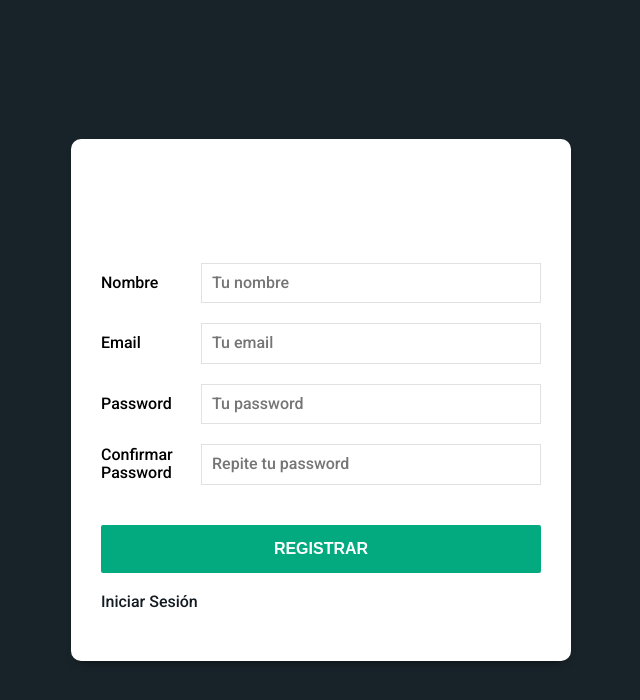
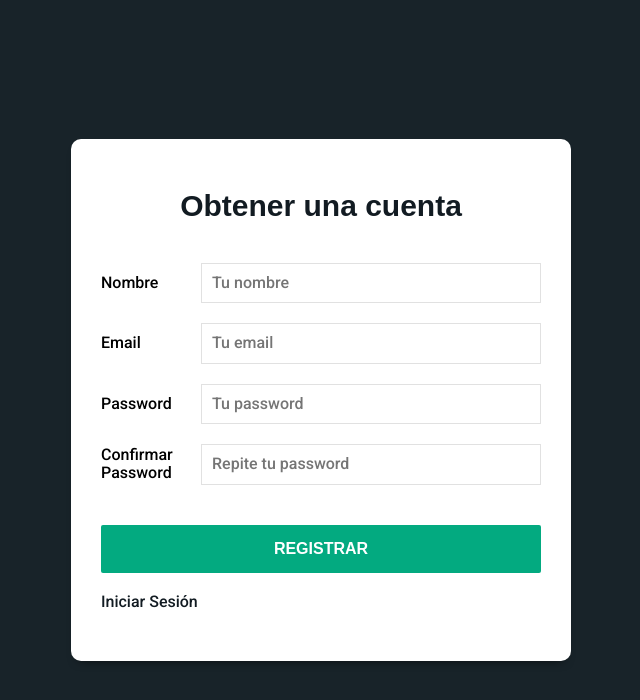
Before and after one commit to alefigure8/dashboard-react, a React (Vite) app in the folder client/: page /new-account in a window 1280 px wide. Shown: the top 700 px of the page, without its empty margins (319-959 px from the left). Built offline with nearby package versions, Linux system fonts and the light colour scheme; no server answers.

Commit message:
Adding Styles

```diff
--- a/client/src/components/auth/Auth.jsx
+++ b/client/src/components/auth/Auth.jsx
@@ -58,7 +58,7 @@ const Auth = () => {
         <div className="form-usuario">
             {alert ? (<div className={`alerta ${alert.category}`}>{alert.msg}</div>) : null}
             <div className="contenedor-form sombra-dark">
-                <h1>Iniciar sesion</h1>
+                <h1 className='h1-form'>Iniciar sesion</h1>
                 <form
                     onSubmit={onSubmit}
                 >
--- a/client/src/components/auth/NewAccount.jsx
+++ b/client/src/components/auth/NewAccount.jsx
@@ -78,7 +78,7 @@ const NewAccount = () => {
         <div className="form-usuario">
             {alert ? (<div className={`alerta ${alert.category}`}>{alert.msg}</div>) : null}
             <div className="contenedor-form sombra-dark">
-                <h1>Obtener una cuenta</h1>
+                <h1 className='h1-form'>Obtener una cuenta</h1>
                 <form
                     onSubmit={onSubmit}
                 >
```
